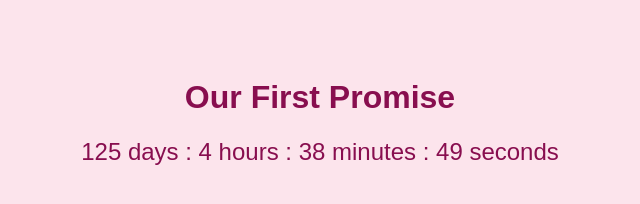
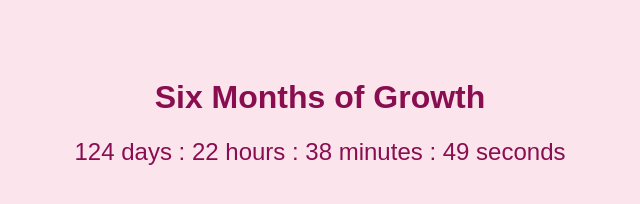
Before and after one commit to Eriid2029/Countdown, a plain HTML site: page index.html in a window 1280 px wide. Shown: the whole page, without its empty margins (320-960 px from the left). Drawn offline with Linux system fonts and the light colour scheme.

Commit message:
Update index.html

```diff
--- a/index.html
+++ b/index.html
@@ -21,13 +21,12 @@
   </style>
 </head>
 <body>
-  <h1>Our First Promise</h1>
+  <h1>Six Months of Growth</h1>
   <div id="countdown"></div>
 
   <script>
     function updateCountdown() {
-      // December is standard time (CST = UTC-6)
-      const targetDate = new Date(Date.UTC(2025, 11, 15, 6, 0, 0)).getTime();
+      const targetDate = new Date('December 15, 2025 00:00:00').getTime();
       const now = new Date().getTime();
       const timeLeft = targetDate - now;
 
```
